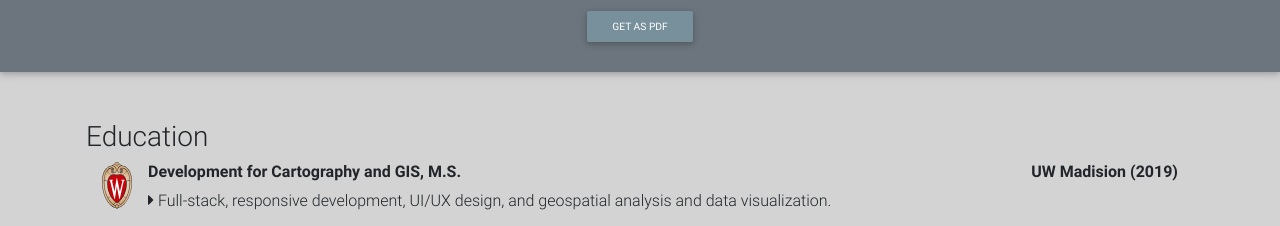
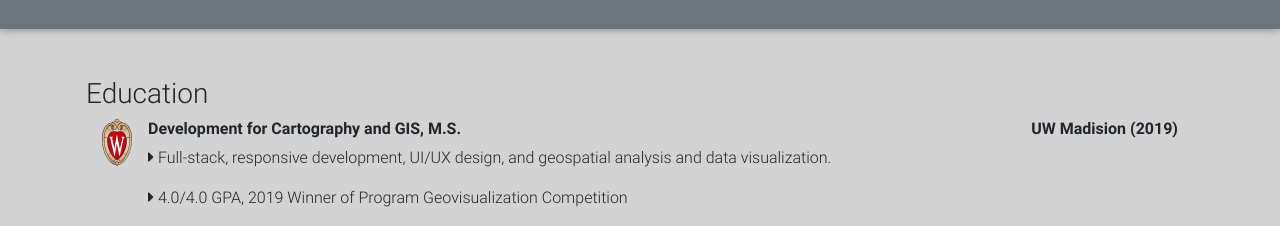
Before and after one commit to thecarney/thecarney.github.io, a plain HTML site: page Resume.html in a window 1280 px wide. Shown: the part 177-403 px from the top of the page. Drawn offline with nearby package versions, Linux system fonts and the light colour scheme.

Commit message:
remove resume download

```diff
--- a/Resume.html
+++ b/Resume.html
@@ -64,7 +64,7 @@
 			<div class="container">
 				<h1 class="jumbotron-heading mb-1 text-white">Resume</h1>
 				<div class="figure-img" style="color: white"><i class="fas fa-file-alt fa-3x" aria-hidden="true"></i></div>
-				<a role="button" class="btn btn-blue-grey btn-sm " href="assets/JCarney_2019.pdf">Get as PDF</a>
+				<!---<a role="button" class="btn btn-blue-grey btn-sm " href="assets/JCarney_2019.pdf">Get as PDF</a>--->
 			</div>
 		</section>
 
```
